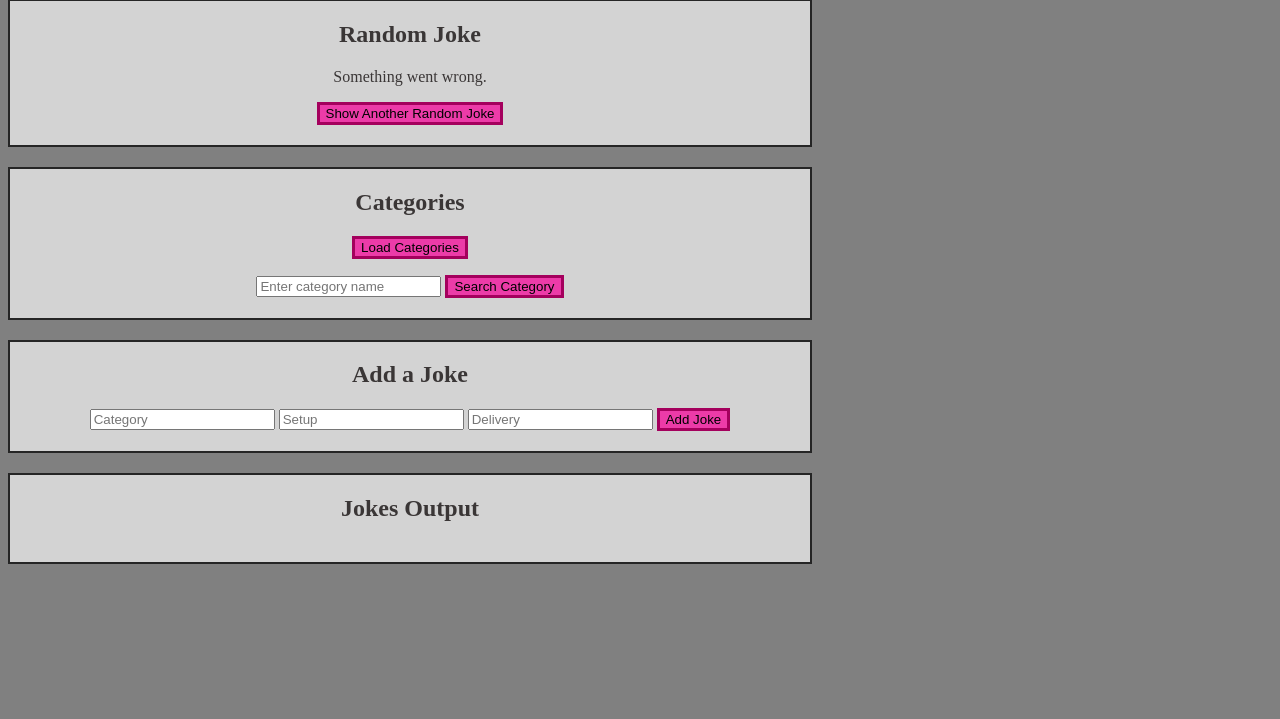
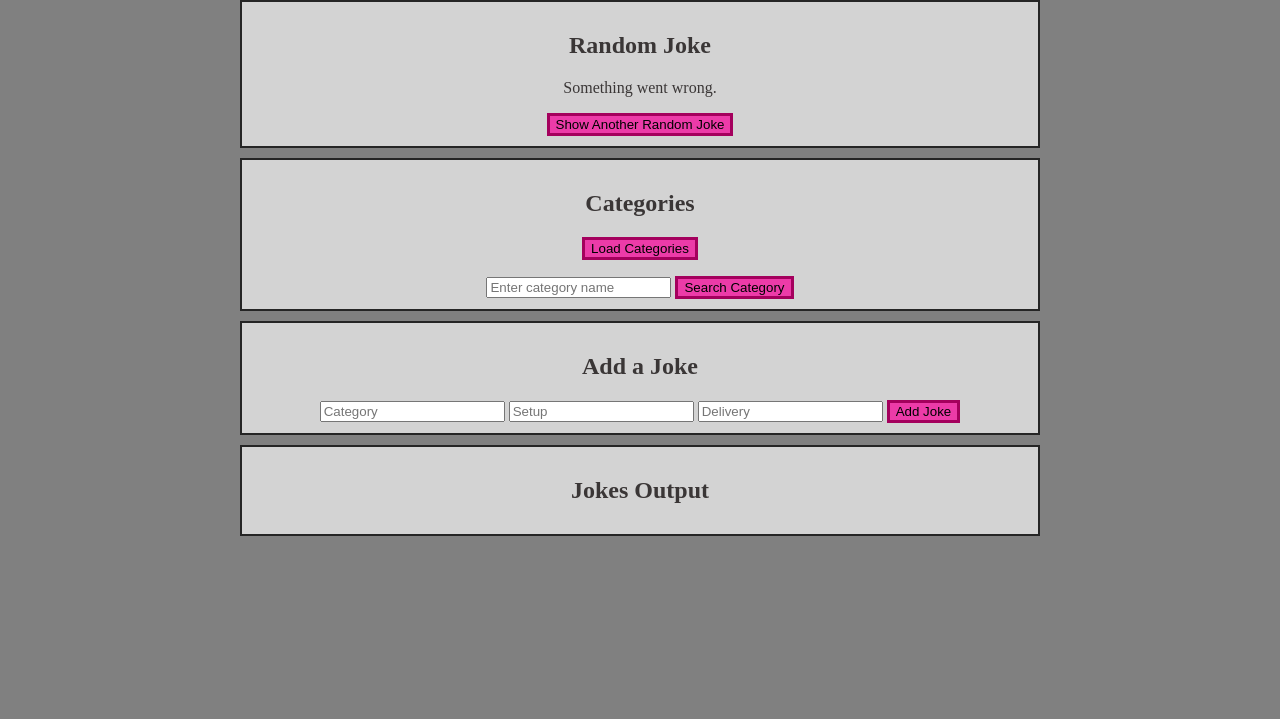
Before and after one commit to kendall844/jokebook, a website: page public/index.html in a window 1280 px wide. Shown: the part 81-800 px from the top of the page. Drawn offline with Linux system fonts and the light colour scheme; no server answers.

Commit message:
changed some styles

```diff
--- a/public/style.css
+++ b/public/style.css
@@ -1,28 +1,31 @@
-body{
+body {
     background-color: gray;
     color: rgb(58, 54, 54);
+    text-align: center;
+    display: flex;
+    flex-direction: column;
+    align-items: center;
 }
 
-h1{
+h1 {
     text-align: center;
     color: rgb(164, 0, 93);
-}
-section{
-    text-align: center;
+    margin-bottom: 15px;
 }
 
-#randomSect,
-#addSect,
-#categorySect,
-#outputSect{
+section {
     max-width: 800px;
+    width: 100%;
     background-color: lightgray;
-    border: 2px solid rgb(37, 37, 37) ;
-    padding-bottom: 20px;
-    margin-bottom: 20px;
+    border: 2px solid rgb(37, 37, 37);
+    padding: 10px;
+    margin-bottom: 10px;
+    text-align: center;
+    box-sizing: border-box;
 }
 
-button{
+button {
     background-color: rgb(236, 59, 168);
     border: 3px solid rgb(164, 0, 93);
+    cursor: pointer;
 }
```
